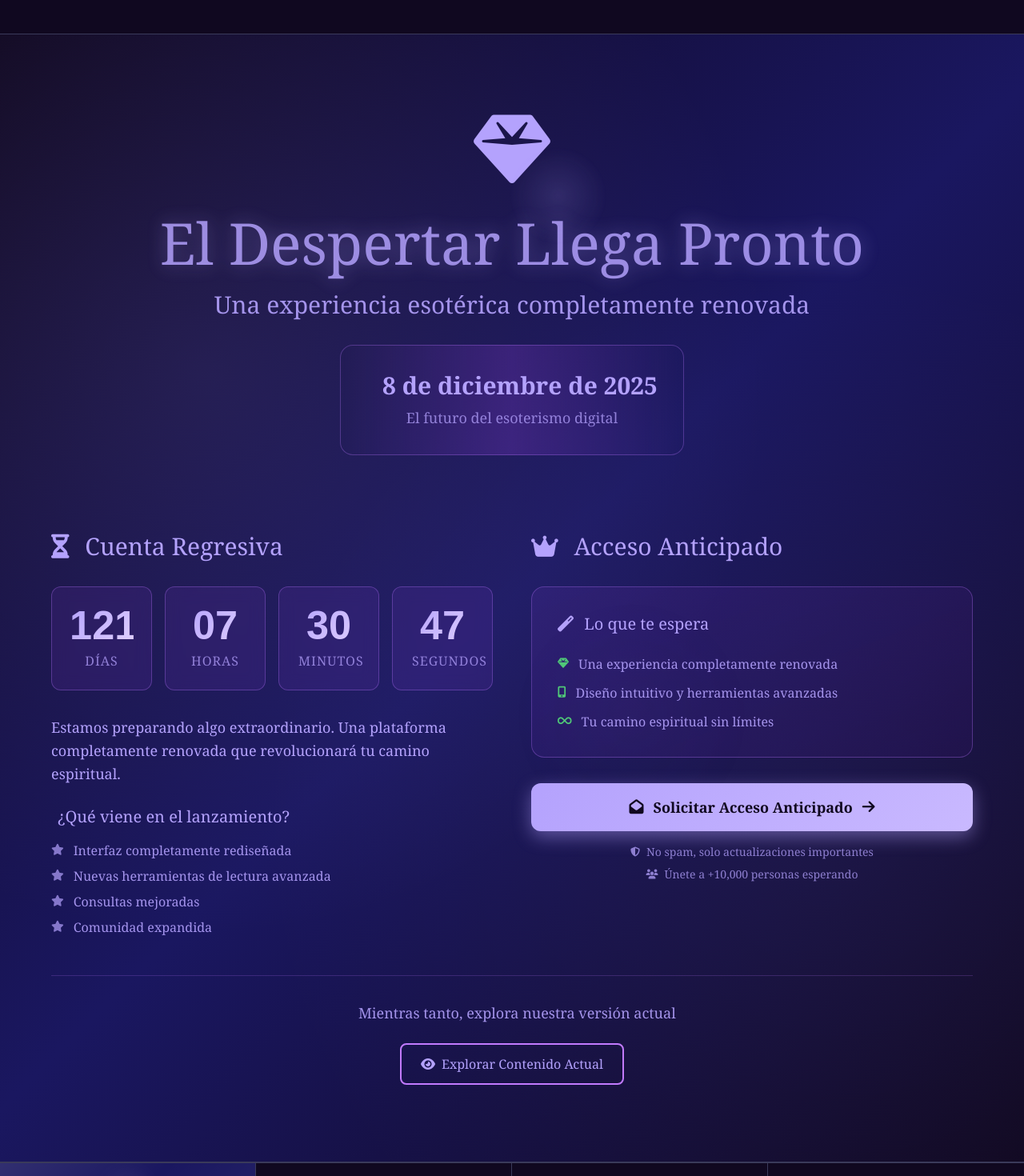
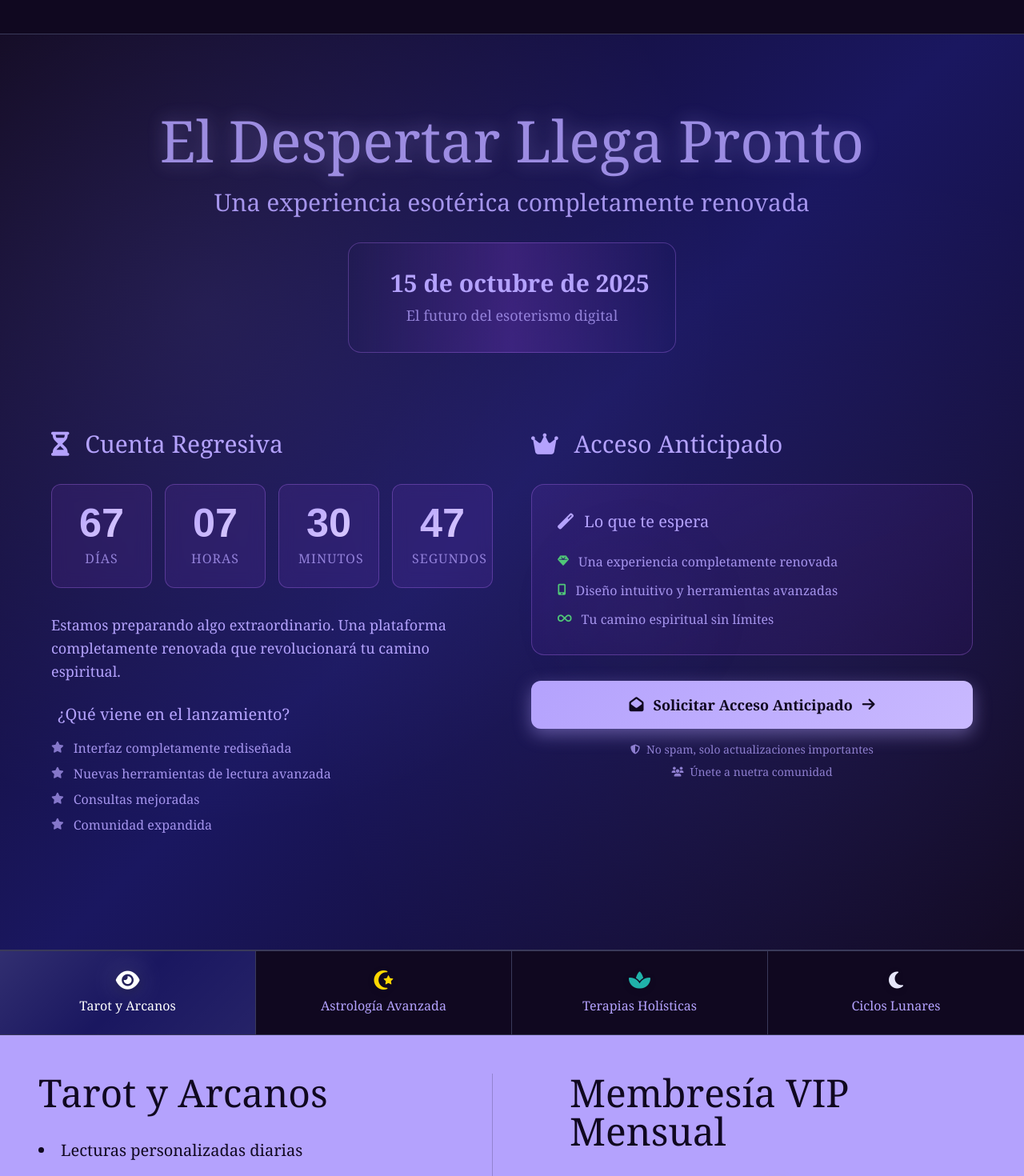
Before and after one commit to Sebas-Barrera/landing-page-arcana, an Angular app: page / in a window 1280 px wide. Shown: the part 1280-2750 px from the top of the page at 80% size. Built offline with nearby package versions, Linux system fonts and the light colour scheme; a web font is replaced by a local one.

Commit message:
refactor(app): simplify launch date logic and remove unused UI elements
Replace dynamic launch date calculation with fixed date (Oct 15, 2025)
Remove deprecated crystal icon and explore content CTA section

```diff
--- a/src/app/app.component.html
+++ b/src/app/app.component.html
@@ -221,15 +221,6 @@
       <div class="max-w-6xl mx-auto relative z-10">
         <!-- Header de la sección -->
         <div class="text-center mb-12 lg:mb-16">
-          <div class="mb-6 lg:mb-8">
-            <div class="relative inline-block launch-crystal-container">
-              <i
-                class="fas fa-gem text-6xl lg:text-8xl"
-                style="color: #b4a2fd"
-              ></i>
-              <div class="absolute inset-0 launch-crystal-glow"></div>
-            </div>
-          </div>
           <h2
             class="text-4xl lg:text-6xl xl:text-7xl font-normal mb-4 lg:mb-6 text-glow"
             style="color: #b4a2fd"
@@ -511,27 +502,10 @@
                   actualizaciones importantes
                 </p>
                 <p class="flex items-center justify-center gap-2">
-                  <i class="fas fa-users text-xs"></i> Únete a +10,000 personas
-                  esperando
+                  <i class="fas fa-users text-xs"></i> Únete a nuetra comunidad
                 </p>
               </div>
             </div>
-          </div>
-        </div>
-        <!-- Bottom CTA section -->
-        <div class="text-center pt-8 border-t border-purple-400/20">
-          <p class="text-lg mb-6 opacity-90" style="color: #b4a2fd">
-            <i class="fas fa-crystal-ball mr-2"></i> Mientras tanto, explora
-            nuestra versión actual
-          </p>
-          <div class="flex flex-col sm:flex-row gap-4 justify-center">
-            <button
-              class="px-6 py-3 border-2 border-purple-400 hover:bg-purple-500/20 rounded-lg transition-all duration-300 flex items-center justify-center gap-2"
-              style="color: #b4a2fd; cursor: pointer"
-              (click)="onViewPlans()"
-            >
-              <i class="fas fa-eye"></i> Explorar Contenido Actual
-            </button>
           </div>
         </div>
       </div>
--- a/src/app/app.component.ts
+++ b/src/app/app.component.ts
@@ -715,12 +715,8 @@ export class AppComponent implements OnInit, OnDestroy {
   }
 
   private updateCountdown(): void {
-    // Calculamos 4 meses desde hoy para garantizar que siempre funcione
-    const today = new Date();
-    const launchDate = new Date(today);
-    launchDate.setMonth(today.getMonth() + 4);
-    launchDate.setDate(8); // Día 8 del mes
-    launchDate.setHours(12, 0, 0, 0); // Mediodía
+    // Fecha fija: 15 de octubre de 2025
+    const launchDate = new Date(2025, 9, 15, 12, 0, 0, 0); // Mes 9 = octubre (0-indexado)
 
     const now = new Date();
     const timeLeft = launchDate.getTime() - now.getTime();
@@ -751,10 +747,8 @@ export class AppComponent implements OnInit, OnDestroy {
 
   // Método para obtener la fecha de lanzamiento formateada
   getLaunchDateFormatted(): string {
-    const today = new Date();
-    const launchDate = new Date(today);
-    launchDate.setMonth(today.getMonth() + 4);
-    launchDate.setDate(8);
+    // Fecha fija: 15 de octubre de 2025
+    const launchDate = new Date(2025, 9, 15); // Mes 9 = octubre (0-indexado)
 
     return launchDate.toLocaleDateString('es-ES', {
       year: 'numeric',
```
